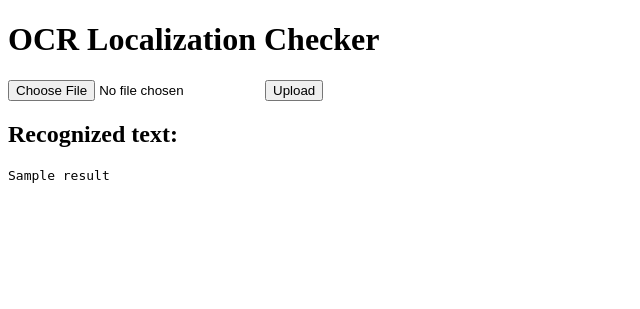
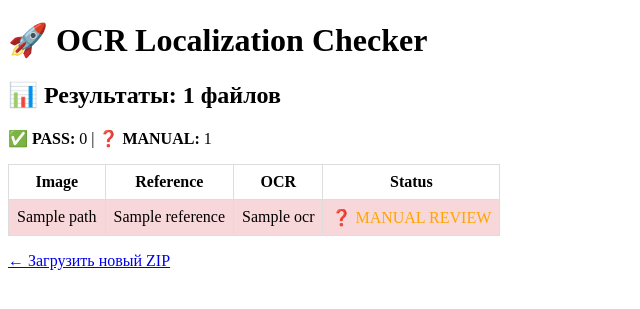
Before and after one commit to evinaeva/ocr-localization-checker, a FastAPI app: template app/templates/index.html in a window 1280 px wide. Shown: the top 309 px of the page, without its empty margins (0-640 px from the left). Run offline with FastAPI, Linux system fonts and the light colour scheme; the template is opened without the code that fills it: most values are stand-ins (such as "Sample title", 1, 10 or a date in 2020).

Commit message:
feat: ZIP parsing phase1

```diff
--- a/app/main.py
+++ b/app/main.py
@@ -1,23 +1,48 @@
 from fastapi import FastAPI, UploadFile, File, Request
 from fastapi.responses import HTMLResponse
 from fastapi.templating import Jinja2Templates
-
-from app.ocr import process_image
+from zip_processor import parse_zip  # 🔥 НОВЫЙ ИМПОРТ
+from app.ocr import process_image     # ⭐ СТАРЫЙ OCR (НЕ ТРОГАЕМ)
 
 app = FastAPI()
-templates = Jinja2Templates(directory="app/templates")
-
+templates = Jinja2Templates(directory="templates")  # Предполагаем templates/index.html
 
 @app.get("/", response_class=HTMLResponse)
 async def index(request: Request):
     return templates.TemplateResponse("index.html", {"request": request})
 
+@app.post("/", response_class=HTMLResponse)
+async def upload_zip(request: Request, zip_file: UploadFile = File(...)):
+    zip_bytes = await zip_file.read()
 
-@app.post("/", response_class=HTMLResponse)
-async def upload(request: Request, file: UploadFile = File(...)):
-    image_bytes = await file.read()
-    result = process_image(image_bytes)
+    # 🔥 НОВЫЙ КОД: ZIP → matches
+    matches = parse_zip(zip_bytes)
+
+    # Обработка (первые 10 файлов для демо)
+    results = {}
+    for img_path, (img_bytes, ref_text) in list(matches.items())[:10]:
+        ocr_text = process_image(img_bytes)  # ⭐ СТАРЫЙ VISION OCR
+
+        # 100% точное совпадение
+        is_match = ocr_text.strip() == ref_text.strip()
+
+        results[img_path] = {
+            "image": img_path,
+            "reference": ref_text,
+            "ocr": ocr_text,
+            "match": is_match,
+            "status": "✅ PASS" if is_match else "❓ MANUAL"
+        }
+
+    total = len(matches)
+    manual_count = sum(1 for r in results.values() if not r["match"])
+
     return templates.TemplateResponse(
         "index.html",
-        {"request": request, "result": result}
+        {
+            "request": request,
+            "results": results,
+            "total_files": total,
+            "manual_count": manual_count
+        }
     )
--- a/app/templates/index.html
+++ b/app/templates/index.html
@@ -1,16 +1,44 @@
 <!DOCTYPE html>
 <html>
-  <body>
-    <h1>OCR Localization Checker</h1>
+<head>
+    <title>OCR Localization Checker</title>
+    <style>table {border-collapse: collapse;} th, td {border: 1px solid #ddd; padding: 8px;}</style>
+</head>
+<body>
+    <h1>🚀 OCR Localization Checker</h1>
 
-    <form action="/" method="post" enctype="multipart/form-data">
-      <input type="file" name="file" accept="image/*" required />
-      <button type="submit">Upload</button>
-    </form>
+    {% if results %}
+        <h2>📊 Результаты: {{ total_files }} файлов</h2>
+        <p><strong>✅ PASS:</strong> {{ total_files - manual_count }} | <strong>❓ MANUAL:</strong> {{ manual_count }}</p>
 
-    {% if result %}
-      <h2>Recognized text:</h2>
-      <pre>{{ result }}</pre>
+        <table>
+            <tr>
+                <th>Image</th><th>Reference</th><th>OCR</th><th>Status</th>
+            </tr>
+            {% for path, data in results.items() %}
+            <tr style="background: {% if data.match %}#d4edda{% else %}#f8d7da{% endif %};">
+                <td>{{ path }}</td>
+                <td>{{ data.reference[:100] }}{% if data.reference|length > 100 %}...{% endif %}</td>
+                <td>{{ data.ocr[:100] }}{% if data.ocr|length > 100 %}...{% endif %}</td>
+                <td>
+                    {% if data.match %}
+                        <span style="color:green">✅ PASS</span>
+                    {% else %}
+                        <span style="color:orange">❓ MANUAL REVIEW</span>
+                    {% endif %}
+                </td>
+            </tr>
+            {% endfor %}
+        </table>
+        <p><a href="/">← Загрузить новый ZIP</a></p>
+    {% else %}
+        <form method="post" enctype="multipart/form-data">
+            <h3>📁 Загрузите ZIP архив</h3>
+            <p><small>images/banner_01_jp.png + texts/banner_01.txt</small></p>
+            <input type="file" name="zip_file" accept=".zip" required style="font-size: 20px;">
+            <br><br>
+            <button type="submit" style="padding: 15px 30px; font-size: 18px;">🚀 Проверить локализацию</button>
+        </form>
     {% endif %}
-  </body>
+</body>
 </html>
--- a/requirements.txt
+++ b/requirements.txt
@@ -3,3 +3,4 @@ uvicorn[standard]==0.27.0
 google-cloud-vision==3.4.5
 jinja2==3.1.3
 python-multipart==0.0.6
+python-docx==1.1.2
```
Also changed, not shown: zip_processor.py (added, +45 -0 lines).
